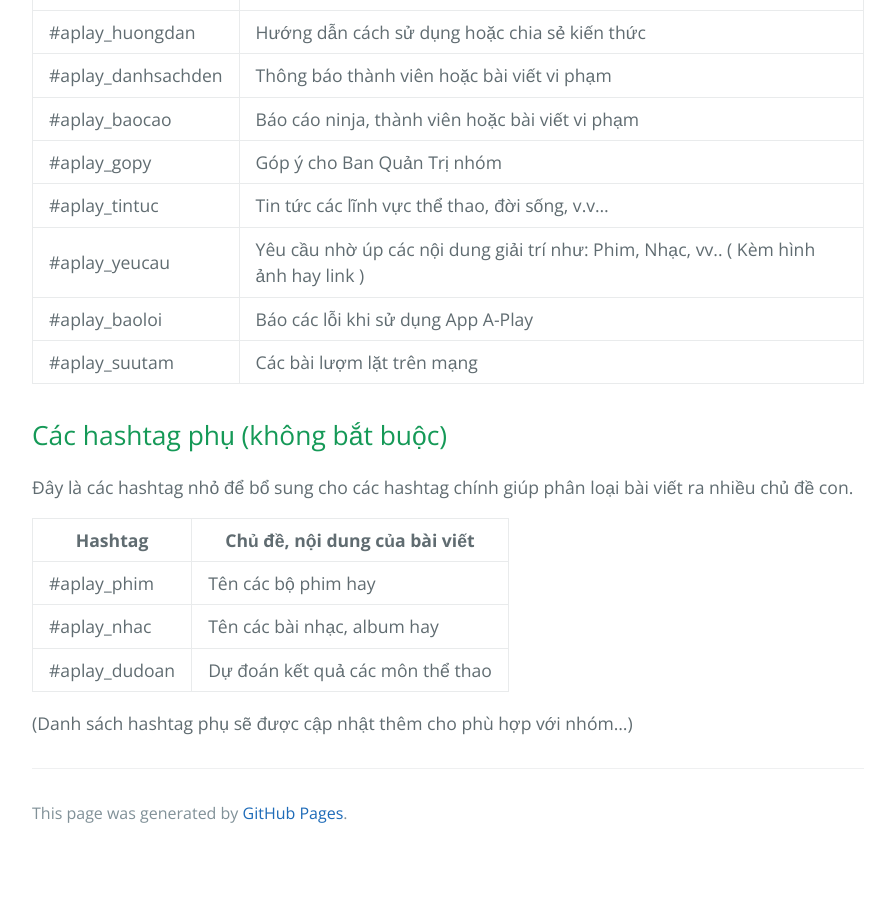
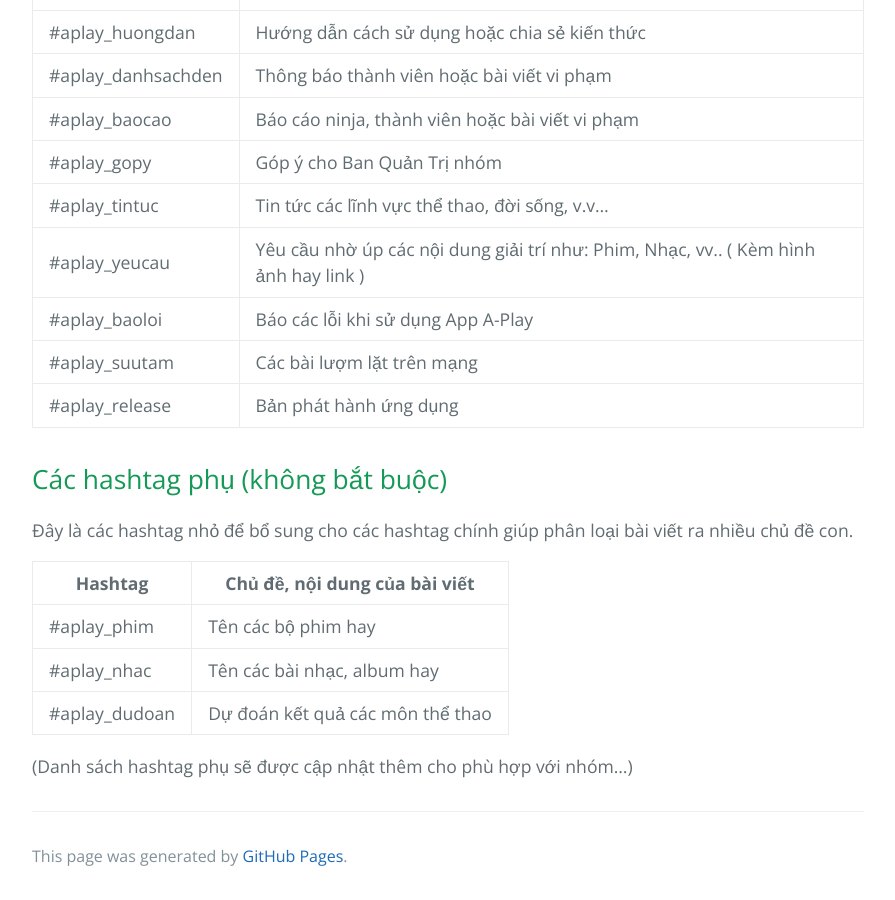
Before and after one commit to huuvinhvn/aplay, a Jekyll site: the page built from hashtags.md, in a window 1280 px wide and 900 px high, scrolled down 1330 px. Shown: the whole window, without its empty margins (192-1087 px from the left). Built offline with Jekyll 4.4.1, drawn with Linux system fonts in a browser that asks for light colours; our own code applies the rules of GitHub Pages for plain Markdown files; before the commit the page ends 2187 px from its top, so only the background shows below that.

Commit message:
Update hashtags.md

```diff
--- a/hashtags.md
+++ b/hashtags.md
@@ -29,6 +29,7 @@ Nhằm mục đích phân loại nội dung cũng như giúp các bạn dễ dà
 | #aplay_yeucau     | Yêu cầu nhờ úp các nội dung giải trí như: Phim, Nhạc, vv.. ( Kèm hình ảnh hay link )      |
 | #aplay_baoloi     | Báo các lỗi khi sử dụng App A-Play                      |
 | #aplay_suutam     | Các bài lượm lặt trên mạng                        |
+| #aplay_release    | Bản phát hành ứng dụng                        |
 
 ## Các hashtag phụ (không bắt buộc)
 
```
